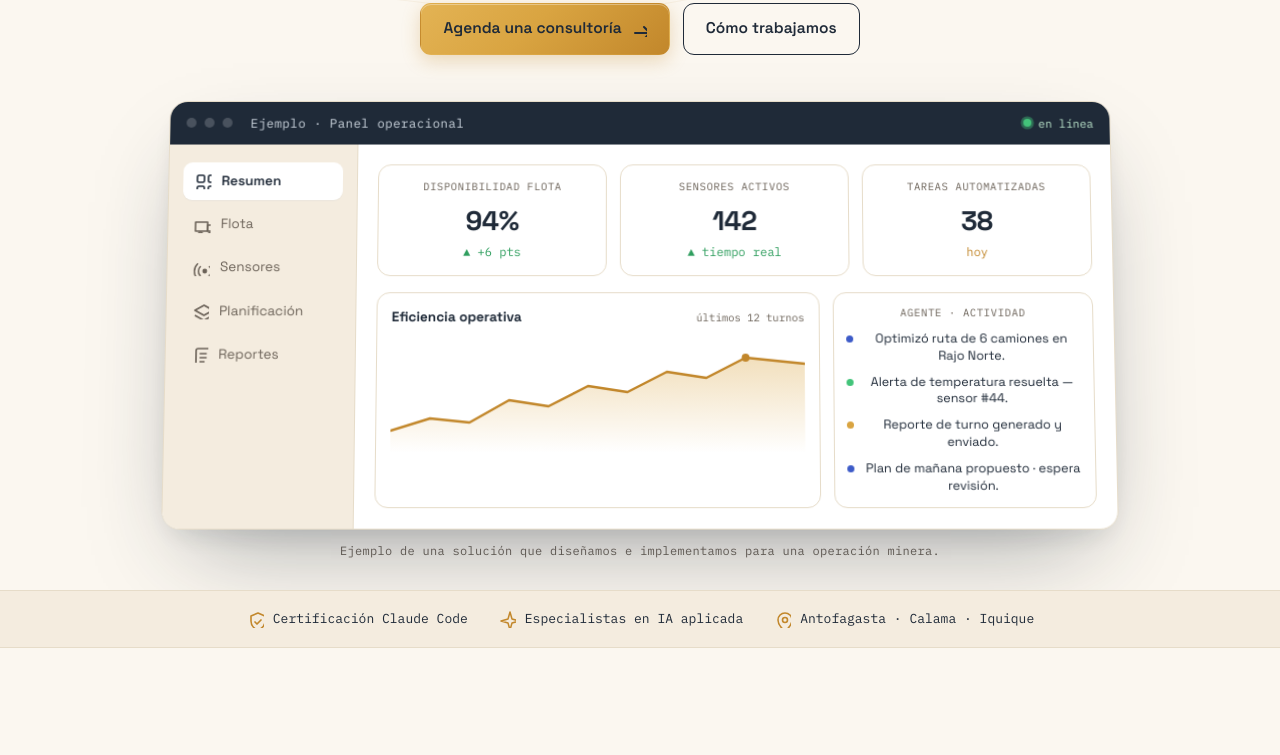
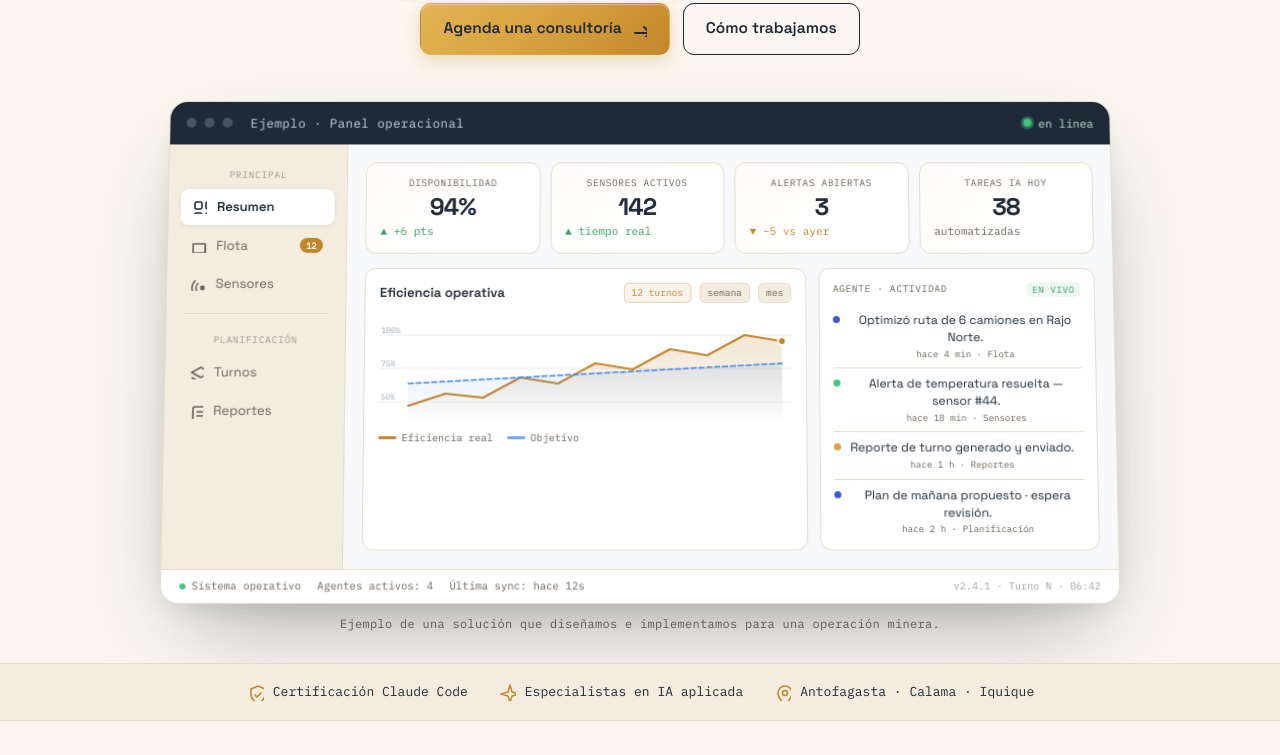
Before and after one commit to rodrvc/ia-norte, a plain HTML site: page index.html in a window 1280 px wide. Shown: the part 574-1329 px from the top of the page. Drawn offline with nearby package versions, Linux system fonts and the light colour scheme.

Commit message:
feat(ui): refine dashboard mockup in landing page

```diff
--- a/index.html
+++ b/index.html
@@ -176,31 +176,50 @@
   .mock-bar .live::before{content:"";width:8px;height:8px;border-radius:50%;background:#43c47a;
     box-shadow:0 0 0 0 rgba(67,196,122,.6);animation:livep 2.2s ease-out infinite;}
   @keyframes livep{70%{box-shadow:0 0 0 8px rgba(67,196,122,0);}100%{box-shadow:0 0 0 0 rgba(67,196,122,0);}}
-  .mock-body{display:grid;grid-template-columns:188px 1fr;min-height:330px;}
-  .mock-side{background:var(--paper2);border-right:1px solid var(--line);padding:18px 14px;display:flex;flex-direction:column;gap:5px;}
-  .mock-side .si{display:flex;align-items:center;gap:10px;padding:9px 11px;border-radius:9px;
-    color:var(--ink-soft);font-size:13.5px;}
-  .mock-side .si svg{width:17px;height:17px;}
-  .mock-side .si.on{background:#fff;color:var(--ink);font-weight:600;box-shadow:0 1px 0 rgba(31,42,56,.05);}
-  .mock-main{padding:20px;display:flex;flex-direction:column;gap:16px;}
-  .kpis{display:grid;grid-template-columns:repeat(3,1fr);gap:13px;}
-  .kpi{border:1px solid var(--line);border-radius:13px;padding:14px;background:#fff;}
-  .kpi .k-l{font-family:'IBM Plex Mono',monospace;font-size:10.5px;letter-spacing:.6px;color:var(--ink-soft);text-transform:uppercase;}
-  .kpi .k-v{font-size:27px;font-weight:700;margin-top:6px;letter-spacing:-.5px;}
-  .kpi .k-d{font-size:12px;color:#2f9e5e;margin-top:2px;font-family:'IBM Plex Mono',monospace;}
+  .mock-body{display:grid;grid-template-columns:178px 1fr;min-height:380px;}
+  .mock-side{background:var(--paper2);border-right:1px solid var(--line);padding:16px 12px;display:flex;flex-direction:column;gap:3px;}
+  .mock-side .si-label{font-family:'IBM Plex Mono',monospace;font-size:9.5px;letter-spacing:.7px;color:var(--ink-soft);text-transform:uppercase;padding:8px 11px 4px;opacity:.6;}
+  .mock-side .si{display:flex;align-items:center;gap:10px;padding:8px 11px;border-radius:8px;color:var(--ink-soft);font-size:13px;}
+  .mock-side .si svg{width:15px;height:15px;flex:none;}
+  .mock-side .si.on{background:#fff;color:var(--ink);font-weight:600;box-shadow:0 1px 4px rgba(31,42,56,.08);}
+  .mock-side .si .badge{margin-left:auto;background:var(--gold-d);color:#fff;font-size:9px;font-family:'IBM Plex Mono',monospace;border-radius:10px;padding:1px 6px;font-weight:700;}
+  .mock-side .divider{height:1px;background:var(--line);margin:8px 4px;}
+  .mock-main{padding:18px;display:flex;flex-direction:column;gap:14px;background:#f8f9fb;}
+  .kpis{display:grid;grid-template-columns:repeat(4,1fr);gap:10px;}
+  .kpi{border:1px solid var(--line);border-radius:11px;padding:13px 14px;background:#fff;position:relative;overflow:hidden;}
+  .kpi::after{content:"";position:absolute;inset:0;background:linear-gradient(135deg,rgba(217,164,65,.04) 0%,transparent 60%);pointer-events:none;}
+  .kpi .k-l{font-family:'IBM Plex Mono',monospace;font-size:9.5px;letter-spacing:.6px;color:var(--ink-soft);text-transform:uppercase;}
+  .kpi .k-v{font-size:24px;font-weight:700;margin-top:5px;letter-spacing:-.8px;line-height:1;}
+  .kpi .k-d{font-size:11px;color:#2f9e5e;margin-top:4px;font-family:'IBM Plex Mono',monospace;display:flex;align-items:center;gap:3px;}
   .kpi .k-d.warn{color:var(--gold-d);}
-  .panel{display:grid;grid-template-columns:1.7fr 1fr;gap:13px;}
-  .chartbox{border:1px solid var(--line);border-radius:13px;padding:14px 14px 6px;background:#fff;}
-  .chartbox .ch-h{display:flex;justify-content:space-between;align-items:baseline;margin-bottom:6px;}
-  .chartbox .ch-h b{font-size:13.5px;}
-  .chartbox .ch-h span{font-family:'IBM Plex Mono',monospace;font-size:10.5px;color:var(--ink-soft);}
-  .chartbox svg{width:100%;height:118px;display:block;}
-  .feed{border:1px solid var(--line);border-radius:13px;padding:12px;background:#fff;display:flex;flex-direction:column;gap:9px;}
-  .feed .f-h{font-family:'IBM Plex Mono',monospace;font-size:10.5px;letter-spacing:.6px;color:var(--ink-soft);text-transform:uppercase;}
-  .feed .f-i{display:flex;gap:9px;align-items:flex-start;font-size:12.5px;line-height:1.35;}
-  .feed .f-i .dot{flex:none;width:7px;height:7px;border-radius:50%;background:var(--gold);margin-top:5px;}
+  .kpi .k-d.neu{color:var(--ink-soft);}
+  .kpi .k-spark{position:absolute;right:10px;top:50%;transform:translateY(-50%);opacity:.18;}
+  .panel{display:grid;grid-template-columns:1.6fr 1fr;gap:12px;}
+  .chartbox{border:1px solid var(--line);border-radius:11px;padding:14px 14px 8px;background:#fff;}
+  .chartbox .ch-h{display:flex;justify-content:space-between;align-items:center;margin-bottom:10px;}
+  .chartbox .ch-h b{font-size:13px;font-weight:600;}
+  .chartbox .ch-h .ch-tags{display:flex;gap:8px;align-items:center;}
+  .chartbox .ch-h .ch-tag{font-family:'IBM Plex Mono',monospace;font-size:9.5px;color:var(--ink-soft);background:var(--paper2);border:1px solid var(--line);border-radius:5px;padding:2px 7px;}
+  .chartbox .ch-h .ch-tag.act{background:rgba(194,135,43,.1);border-color:rgba(194,135,43,.3);color:var(--gold-d);}
+  .chartbox svg{width:100%;height:110px;display:block;}
+  .ch-legend{display:flex;gap:14px;margin-top:6px;}
+  .ch-legend .cl{display:flex;align-items:center;gap:5px;font-family:'IBM Plex Mono',monospace;font-size:10px;color:var(--ink-soft);}
+  .ch-legend .cl i{width:18px;height:2.5px;border-radius:2px;display:block;}
+  .feed{border:1px solid var(--line);border-radius:11px;padding:13px;background:#fff;display:flex;flex-direction:column;gap:0;}
+  .feed .f-h{font-family:'IBM Plex Mono',monospace;font-size:9.5px;letter-spacing:.6px;color:var(--ink-soft);text-transform:uppercase;margin-bottom:8px;display:flex;justify-content:space-between;align-items:center;}
+  .feed .f-h span{background:#eef7f2;color:#2f9e5e;border-radius:5px;padding:1px 6px;font-size:9px;}
+  .feed .f-i{display:flex;gap:9px;align-items:flex-start;font-size:12px;line-height:1.4;padding:7px 0;border-bottom:1px solid var(--line);}
+  .feed .f-i:last-child{border-bottom:0;padding-bottom:0;}
+  .feed .f-i .dot{flex:none;width:7px;height:7px;border-radius:50%;background:var(--gold);margin-top:4px;}
   .feed .f-i .dot.b{background:var(--blue);}
   .feed .f-i .dot.g{background:#43c47a;}
+  .feed .f-i .f-meta{font-family:'IBM Plex Mono',monospace;font-size:9px;color:var(--ink-soft);margin-top:2px;display:block;}
+  .feed .f-i .f-txt{display:flex;flex-direction:column;}
+  .mock-footer{background:#fff;border-top:1px solid var(--line);padding:8px 18px;display:flex;align-items:center;gap:16px;}
+  .mock-footer .mf-item{display:flex;align-items:center;gap:6px;font-family:'IBM Plex Mono',monospace;font-size:10.5px;color:var(--ink-soft);}
+  .mock-footer .mf-dot{width:6px;height:6px;border-radius:50%;background:#43c47a;flex:none;}
+  .mock-footer .mf-sep{flex:1;}
+  .mock-footer .mf-time{font-family:'IBM Plex Mono',monospace;font-size:10px;color:var(--ink-soft);opacity:.6;}
 
   @media(max-width:720px){
     .mock-body{grid-template-columns:1fr;}
@@ -606,40 +625,109 @@
         </div>
         <div class="mock-body">
           <aside class="mock-side">
+            <div class="si-label">Principal</div>
             <div class="si on"><svg><use href="#i-grid"/></svg><span>Resumen</span></div>
-            <div class="si"><svg><use href="#i-truck"/></svg><span>Flota</span></div>
+            <div class="si"><svg><use href="#i-truck"/></svg><span>Flota</span><span class="badge">12</span></div>
             <div class="si"><svg><use href="#i-sensor"/></svg><span>Sensores</span></div>
-            <div class="si"><svg><use href="#i-layers"/></svg><span>Planificación</span></div>
+            <div class="divider"></div>
+            <div class="si-label">Planificación</div>
+            <div class="si"><svg><use href="#i-layers"/></svg><span>Turnos</span></div>
             <div class="si"><svg><use href="#i-report"/></svg><span>Reportes</span></div>
           </aside>
           <div class="mock-main">
             <div class="kpis">
-              <div class="kpi"><div class="k-l">Disponibilidad flota</div><div class="k-v">94%</div><div class="k-d">▲ +6 pts</div></div>
-              <div class="kpi"><div class="k-l">Sensores activos</div><div class="k-v">142</div><div class="k-d">▲ tiempo real</div></div>
-              <div class="kpi"><div class="k-l">Tareas automatizadas</div><div class="k-v">38</div><div class="k-d warn">hoy</div></div>
+              <div class="kpi">
+                <div class="k-l">Disponibilidad</div>
+                <div class="k-v">94%</div>
+                <div class="k-d">▲ +6 pts</div>
+              </div>
+              <div class="kpi">
+                <div class="k-l">Sensores activos</div>
+                <div class="k-v">142</div>
+                <div class="k-d">▲ tiempo real</div>
+              </div>
+              <div class="kpi">
+                <div class="k-l">Alertas abiertas</div>
+                <div class="k-v">3</div>
+                <div class="k-d warn">▼ −5 vs ayer</div>
+              </div>
+              <div class="kpi">
+                <div class="k-l">Tareas IA hoy</div>
+                <div class="k-v">38</div>
+                <div class="k-d neu">automatizadas</div>
+              </div>
             </div>
             <div class="panel">
               <div class="chartbox">
-                <div class="ch-h"><b>Eficiencia operativa</b><span>últimos 12 turnos</span></div>
-                <svg viewBox="0 0 420 118" preserveAspectRatio="none">
-                  <defs><linearGradient id="ag" x1="0" y1="0" x2="0" y2="1">
-                    <stop offset="0" stop-color="#D9A441" stop-opacity=".35"/>
-                    <stop offset="1" stop-color="#D9A441" stop-opacity="0"/>
-                  </linearGradient></defs>
-                  <path d="M0,96 L40,84 L80,88 L120,66 L160,72 L200,52 L240,58 L280,38 L320,44 L360,24 L420,30 L420,118 L0,118 Z" fill="url(#ag)"/>
-                  <polyline points="0,96 40,84 80,88 120,66 160,72 200,52 240,58 280,38 320,44 360,24 420,30" fill="none" stroke="#C2872B" stroke-width="2.5" stroke-linecap="round" stroke-linejoin="round"/>
-                  <circle cx="360" cy="24" r="4" fill="#C2872B"/>
+                <div class="ch-h">
+                  <b>Eficiencia operativa</b>
+                  <div class="ch-tags">
+                    <span class="ch-tag act">12 turnos</span>
+                    <span class="ch-tag">semana</span>
+                    <span class="ch-tag">mes</span>
+                  </div>
+                </div>
+                <svg viewBox="0 0 420 110" preserveAspectRatio="none">
+                  <defs>
+                    <linearGradient id="ag" x1="0" y1="0" x2="0" y2="1">
+                      <stop offset="0" stop-color="#C2872B" stop-opacity=".22"/>
+                      <stop offset="1" stop-color="#C2872B" stop-opacity="0"/>
+                    </linearGradient>
+                    <linearGradient id="ag2" x1="0" y1="0" x2="0" y2="1">
+                      <stop offset="0" stop-color="#3b82f6" stop-opacity=".12"/>
+                      <stop offset="1" stop-color="#3b82f6" stop-opacity="0"/>
+                    </linearGradient>
+                  </defs>
+                  <!-- grid lines -->
+                  <line x1="0" y1="22" x2="420" y2="22" stroke="#e8eaed" stroke-width="1"/>
+                  <line x1="0" y1="55" x2="420" y2="55" stroke="#e8eaed" stroke-width="1"/>
+                  <line x1="0" y1="88" x2="420" y2="88" stroke="#e8eaed" stroke-width="1"/>
+                  <!-- labels -->
+                  <text x="2" y="20" font-family="IBM Plex Mono,monospace" font-size="8" fill="#9aabb8">100%</text>
+                  <text x="2" y="53" font-family="IBM Plex Mono,monospace" font-size="8" fill="#9aabb8">75%</text>
+                  <text x="2" y="86" font-family="IBM Plex Mono,monospace" font-size="8" fill="#9aabb8">50%</text>
+                  <!-- area + line eficiencia -->
+                  <path d="M30,92 L68,80 L106,84 L144,64 L182,70 L220,50 L258,56 L296,36 L334,42 L372,22 L410,28 L410,110 L30,110 Z" fill="url(#ag)"/>
+                  <polyline points="30,92 68,80 106,84 144,64 182,70 220,50 258,56 296,36 334,42 372,22 410,28" fill="none" stroke="#C2872B" stroke-width="2" stroke-linecap="round" stroke-linejoin="round"/>
+                  <!-- area + line objetivo -->
+                  <path d="M30,70 L68,68 L106,66 L144,64 L182,62 L220,60 L258,58 L296,56 L334,54 L372,52 L410,50 L410,110 L30,110 Z" fill="url(#ag2)"/>
+                  <polyline points="30,70 68,68 106,66 144,64 182,62 220,60 258,58 296,56 334,54 372,52 410,50" fill="none" stroke="#3b82f6" stroke-width="1.5" stroke-dasharray="5,3" stroke-linecap="round"/>
+                  <!-- dot último punto -->
+                  <circle cx="410" cy="28" r="4" fill="#C2872B" stroke="#fff" stroke-width="2"/>
                 </svg>
+                <div class="ch-legend">
+                  <div class="cl"><i style="background:#C2872B"></i>Eficiencia real</div>
+                  <div class="cl"><i style="background:#3b82f6;opacity:.7"></i>Objetivo</div>
+                </div>
               </div>
               <div class="feed">
-                <div class="f-h">Agente · actividad</div>
-                <div class="f-i"><span class="dot b"></span>Optimizó ruta de 6 camiones en Rajo Norte.</div>
-                <div class="f-i"><span class="dot g"></span>Alerta de temperatura resuelta — sensor #44.</div>
-                <div class="f-i"><span class="dot"></span>Reporte de turno generado y enviado.</div>
-                <div class="f-i"><span class="dot b"></span>Plan de mañana propuesto · espera revisión.</div>
+                <div class="f-h">Agente · actividad <span>en vivo</span></div>
+                <div class="f-i">
+                  <span class="dot b"></span>
+                  <div class="f-txt">Optimizó ruta de 6 camiones en Rajo Norte.<span class="f-meta">hace 4 min · Flota</span></div>
+                </div>
+                <div class="f-i">
+                  <span class="dot g"></span>
+                  <div class="f-txt">Alerta de temperatura resuelta — sensor #44.<span class="f-meta">hace 18 min · Sensores</span></div>
+                </div>
+                <div class="f-i">
+                  <span class="dot"></span>
+                  <div class="f-txt">Reporte de turno generado y enviado.<span class="f-meta">hace 1 h · Reportes</span></div>
+                </div>
+                <div class="f-i">
+                  <span class="dot b"></span>
+                  <div class="f-txt">Plan de mañana propuesto · espera revisión.<span class="f-meta">hace 2 h · Planificación</span></div>
+                </div>
               </div>
             </div>
           </div>
+        </div>
+        <div class="mock-footer">
+          <div class="mf-item"><span class="mf-dot"></span>Sistema operativo</div>
+          <div class="mf-item">Agentes activos: 4</div>
+          <div class="mf-item">Última sync: hace 12s</div>
+          <div class="mf-sep"></div>
+          <div class="mf-time">v2.4.1 · Turno N · 06:42</div>
         </div>
       </div>
       <p class="mock-cap">Ejemplo de una solución que diseñamos e implementamos para una operación minera.</p>
```
